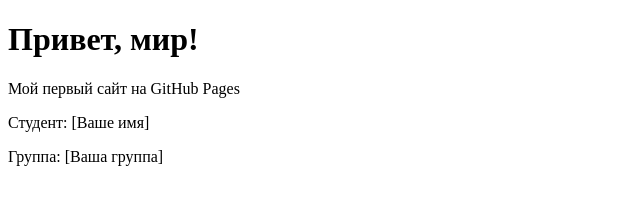
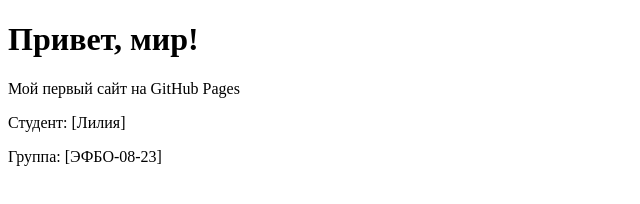
Before and after one commit to lolasudo/lolasudo.github.io, a plain HTML site: page index.html in a window 1280 px wide. Shown: the full height of the page, 0-640 px from the left. Drawn offline with Linux system fonts and the light colour scheme.

Commit message:
Update index.html

```diff
--- a/index.html
+++ b/index.html
@@ -8,7 +8,7 @@
 <body>
     <h1>Привет, мир!</h1>
     <p>Мой первый сайт на GitHub Pages</p>
-    <p>Студент: [Ваше имя]</p>
-    <p>Группа: [Ваша группа]</p>
+    <p>Студент: [Лилия]</p>
+    <p>Группа: [ЭФБО-08-23]</p>
 </body>
 </html>
```
